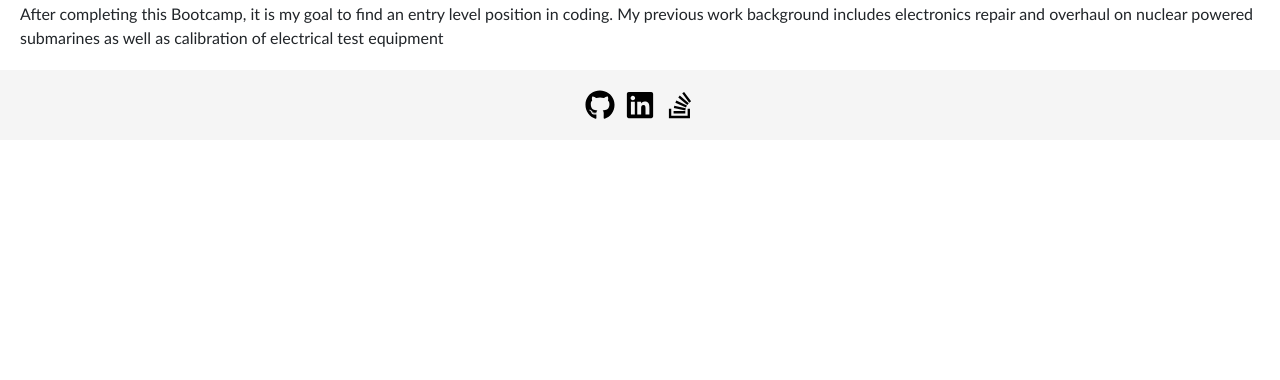
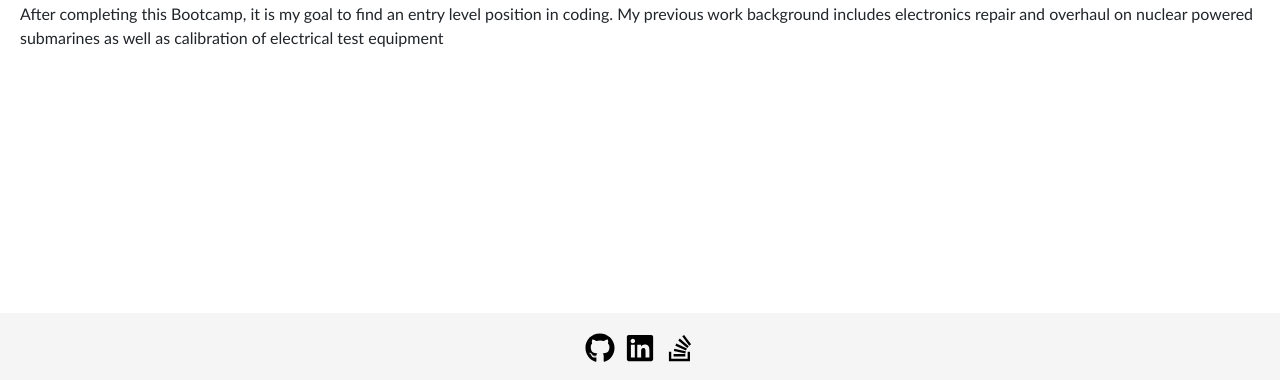
Before and after one commit to brett-hicklin/updated-portfolio, a React (Create React App) app: page / in a window 1280 px wide. Shown: the part 417-797 px from the top of the page. Built offline with nearby package versions, Linux system fonts and the light colour scheme.

Commit message:
adjusted footer to stay at bottom of page

```diff
--- a/src/Footer.css
+++ b/src/Footer.css
@@ -2,6 +2,10 @@
   background-color: #f5f5f5;
   padding: 20px;
   text-align: center;
+  position: fixed;
+  left: 0;
+  bottom: 0;
+  width: 100%;
 }
 
 .footer-container {
@@ -18,3 +22,7 @@
 .icon:hover {
   color: #007bff;
 }
+
+body {
+  padding-bottom: 60px;
+}
```
Lines whose indentation alone changed are shown as unchanged.
